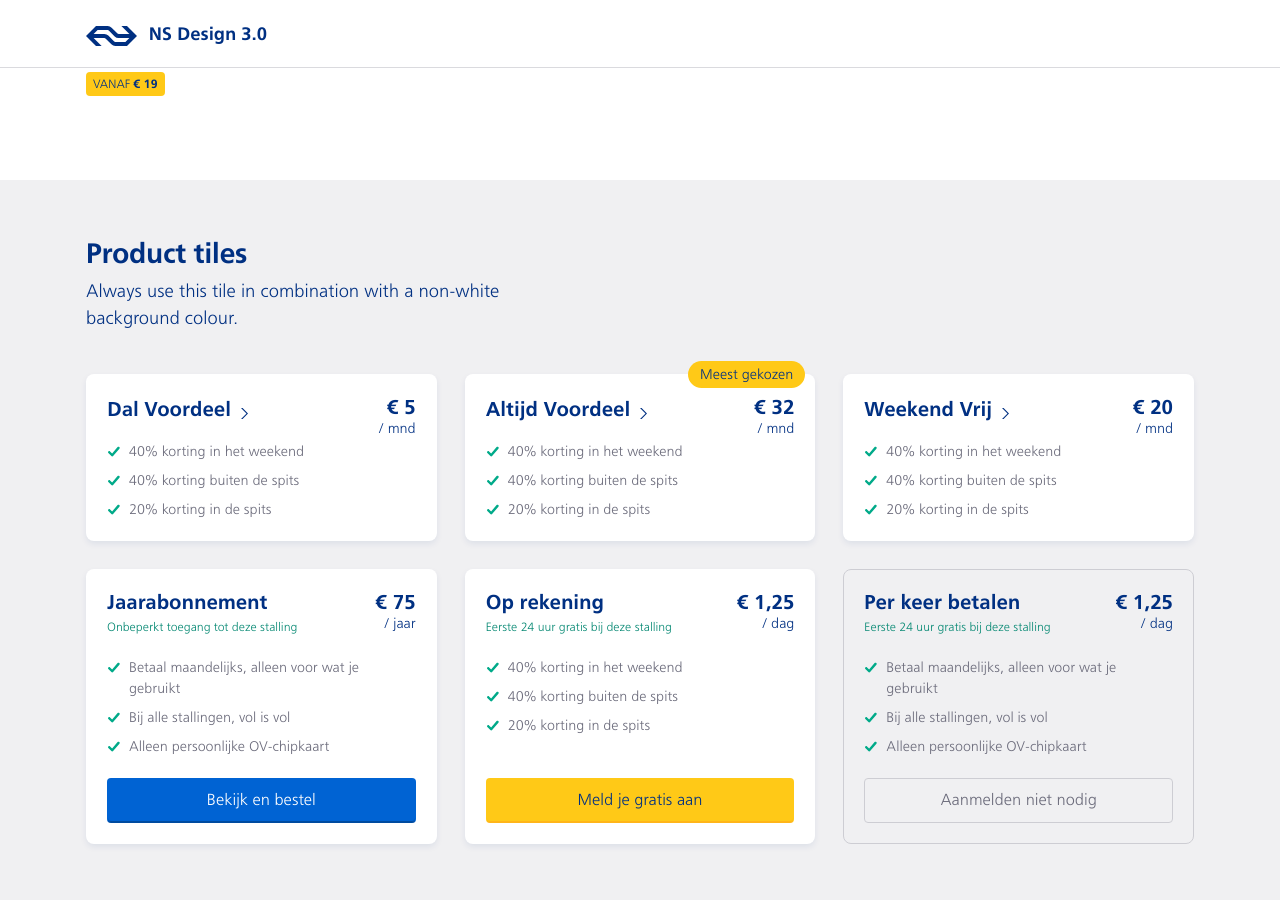
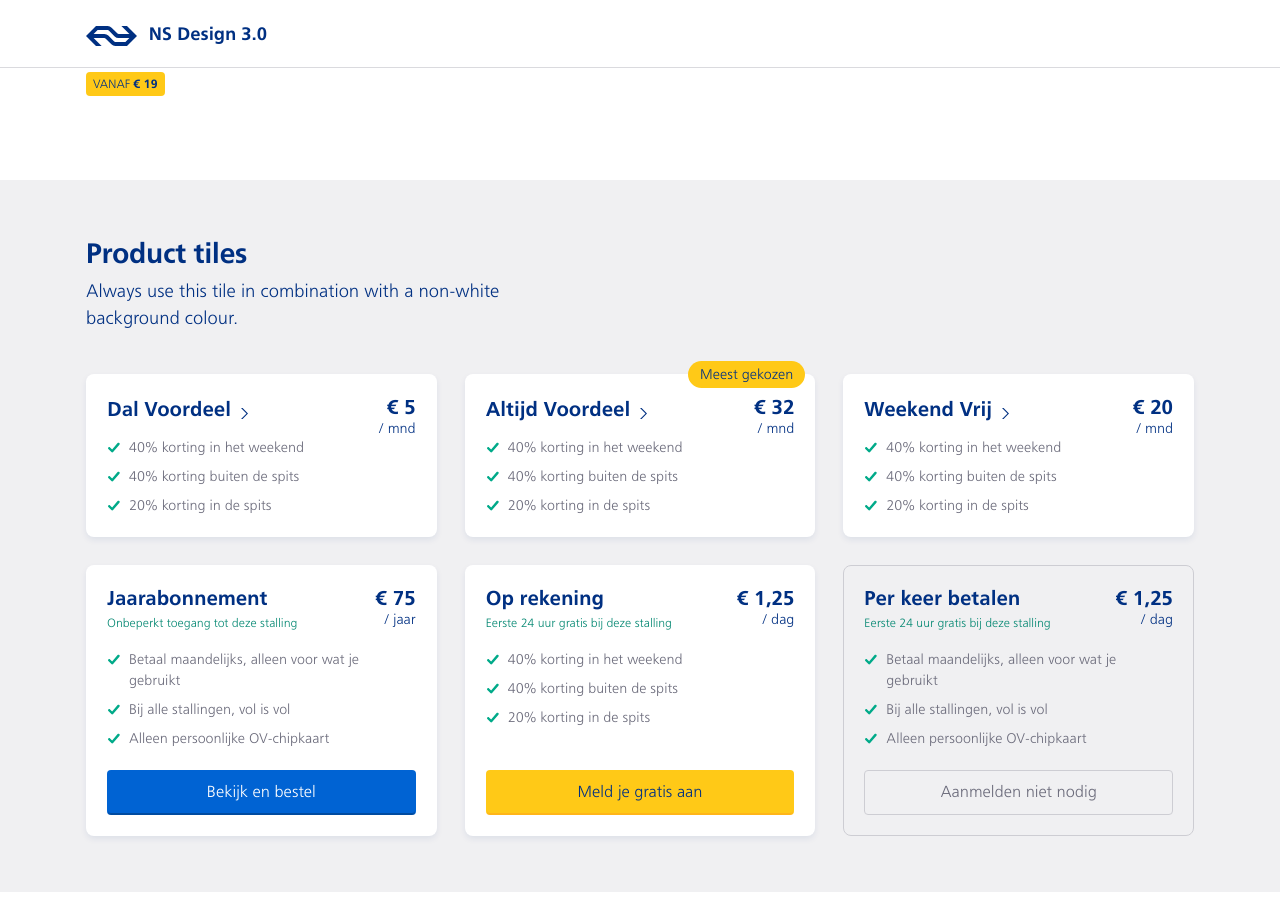
Before and after one commit to tdenheld/ns-design, a Jekyll site: the page built from _posts/2020-01-01-tiles.html, in a window 1280 px wide and 900 px high, scrolled down 1534 px. Built offline with Jekyll 4.4.1, drawn with Linux system fonts in a browser that asks for light colours; some web fonts are replaced.

Commit message:
refine tile

```diff
--- a/_includes/product-tile.html
+++ b/_includes/product-tile.html
@@ -35,7 +35,7 @@
     <p class="pos-r f12 f-green-sexy-2 mb-1 pr-8">{{ include.message }}</p>
     {% endif %}
 
-    <ul class="list-tick list-tick--small mt-2 pr-6">
+    <ul class="list-tick list-tick--small mt-10px pr-6">
         {% for detail in include.details %}
         <li>{{ detail }}</li>
         {% endfor %}
```
